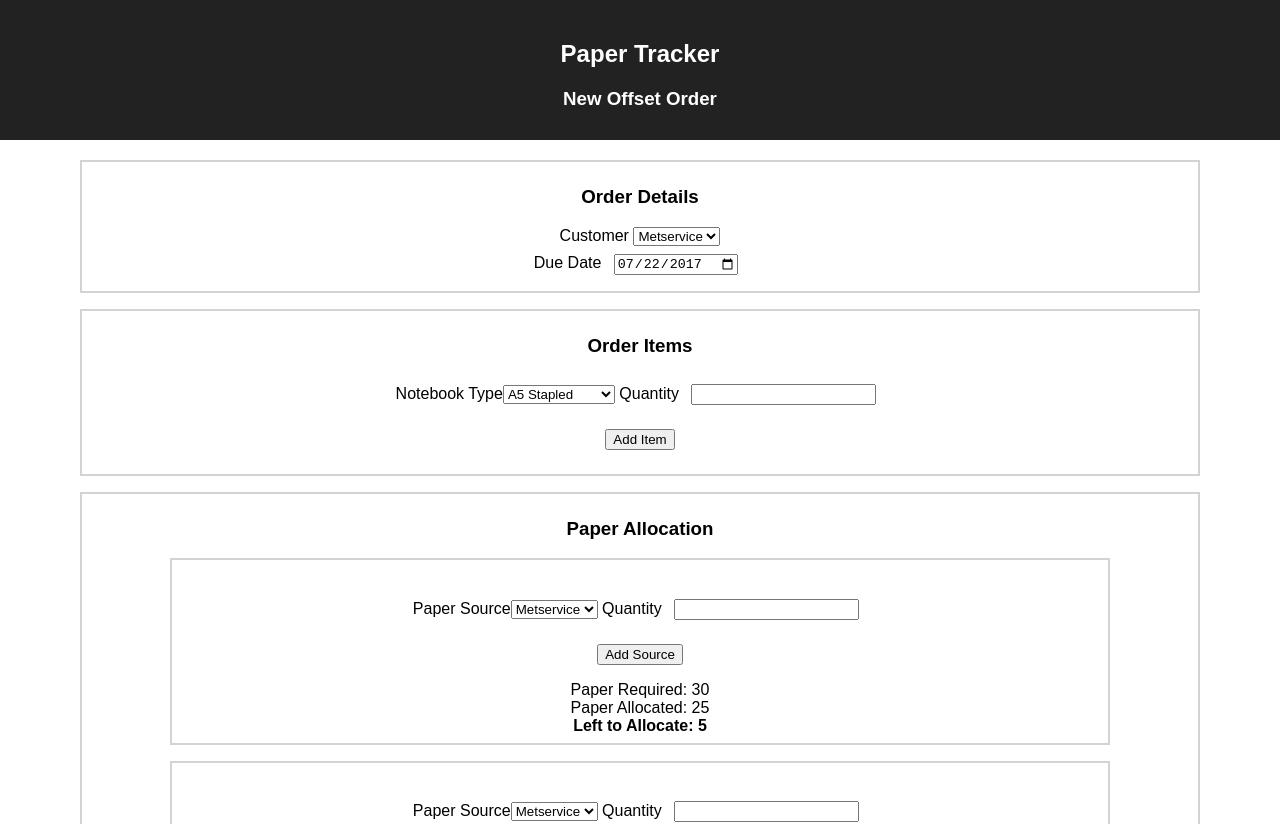
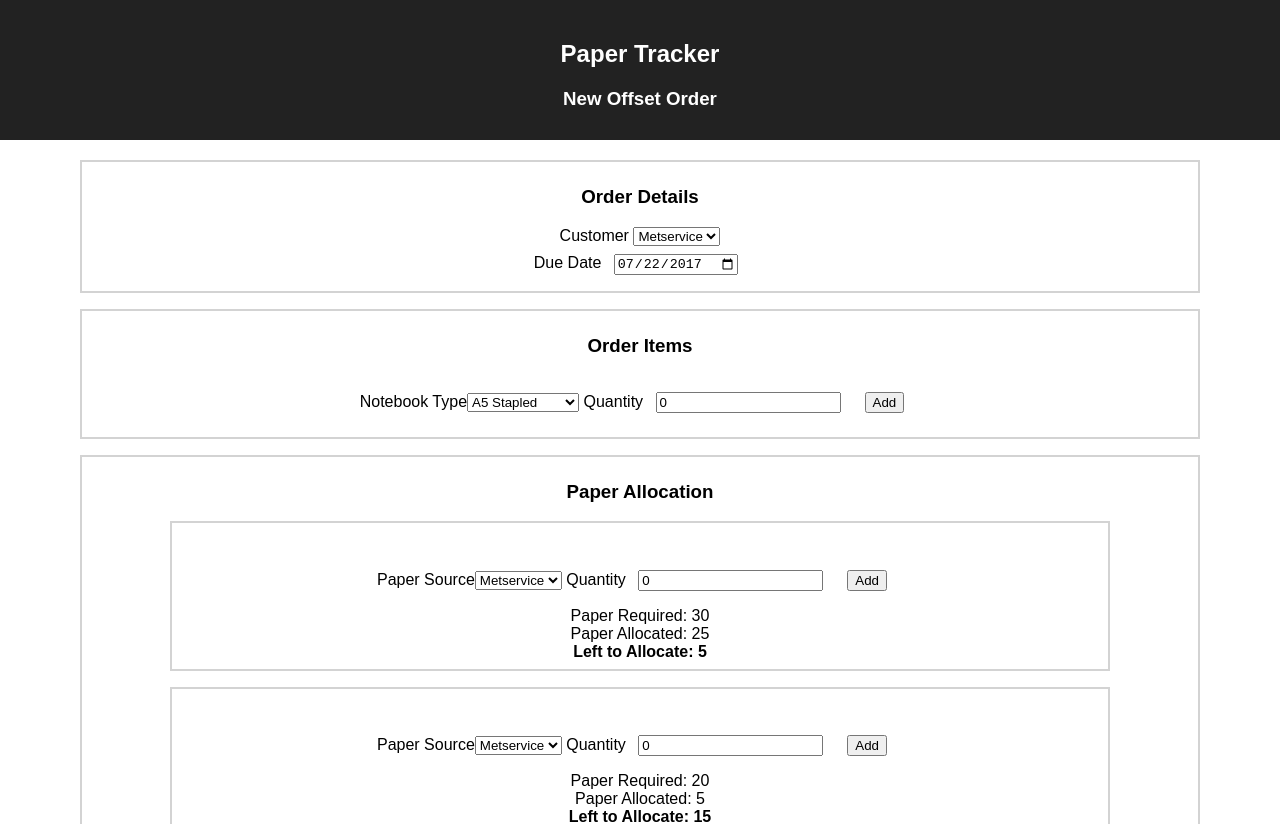
Before and after one commit to dwtong/pt-frontend, a React (Create React App) app: page / in a window 1280 px wide. Shown: the top 824 px of the page. Built offline with nearby package versions, Linux system fonts and the light colour scheme.

Commit message:
Make order items interactive

```diff
--- a/src/components/AllocatedQuantityFields.js
+++ b/src/components/AllocatedQuantityFields.js
@@ -1,16 +1,16 @@
-import React, { Component } from 'react';
+import React from 'react';
 import AllocatedQuantityResults from './AllocatedQuantityResults';
-import OptionsQuantityField from './OptionsQuantityField';
+import OptionsQuantitySelect from './OptionsQuantitySelect';
 
 const AllocatedQuantityFields = ({ paperType, paperSources }) =>
   <div>
     <h5>{paperType.name}</h5>
-    <OptionsQuantityField
+    <OptionsQuantitySelect
       label="Paper Source"
+      buttonLabel="Add Source"
       options={paperSources.map(source => {
         return {name: source.supplierName, id: source.supplierID};
       })}/>
-    <button type="button">Add Source</button>
     <AllocatedQuantityResults required={paperType.required} allocated={paperType.allocated} />
   </div>
 
--- a/src/components/AllocatedQuantityResults.js
+++ b/src/components/AllocatedQuantityResults.js
@@ -1,4 +1,4 @@
-import React, { Component } from 'react';
+import React from 'react';
 
 const AllocatedQuantityResults = ({ required, allocated }) =>
   <div>
--- a/src/components/OptionsQuantityField.js
+++ /dev/null
@@ -1,13 +0,0 @@
-import React, { Component } from 'react';
-
-const OptionsQuantityField = ({ label, options, handleOptionSelect, handleQuantityChange }) =>
-  <div>
-    <label>{label}</label>
-    <select onChange={handleOptionSelect}>
-      {options.map(option => <option>{option.name}</option>)}
-    </select>
-    <label> Quantity </label>
-    <input type="number" onChange={handleQuantityChange} />
-  </div>
-
-export default OptionsQuantityField;
--- /dev/null
+++ b/src/components/OptionsQuantitySelect.js
@@ -0,0 +1,47 @@
+import React, { Component } from 'react';
+
+class OptionsQuantitySelect extends Component {
+  constructor(props) {
+    super(props);
+
+    this.state = {
+      selectedOption: 0,
+      quantity: 0,
+    };
+
+    this.handleInputChange = this.handleInputChange.bind(this);
+    this.handleSubmit = this.handleSubmit.bind(this);
+  }
+
+  handleInputChange(event) {
+    const name = event.target.name;
+    const value = event.target.value;
+    this.setState({ [name]: value });
+  }
+
+  handleSubmit(event) {
+    event.preventDefault();
+    this.props.addItem({ item: this.state.selectedOption, quantity: this.state.quantity });
+  }
+
+  render() {
+    const { label, options } = this.props;
+    const { selectedOption, quantity } = this.state;
+
+    return(
+      <div>
+        <form onSubmit={this.handleSubmit}>
+          <label>{label}</label>
+          <select name="selectedOption" value={selectedOption} onChange={this.handleInputChange}>
+            {options.map(option => <option key={option.id} value={option.id}>{option.name}</option>)}
+          </select>
+          <label> Quantity </label>
+          <input name="quantity" type="number" value={quantity} onChange={this.handleInputChange} />
+          <button>Add</button>
+        </form>
+      </div>
+    );
+  }
+}
+
+export default OptionsQuantitySelect;
--- a/src/components/OrderDetails.js
+++ b/src/components/OrderDetails.js
@@ -1,4 +1,4 @@
-import React, { Component } from 'react';
+import React from 'react';
 
 const OrderDetails = ({ customers }) =>
   <div>
--- a/src/components/OrderItems.js
+++ b/src/components/OrderItems.js
@@ -1,18 +1,10 @@
-import React, { Component } from 'react';
-import OptionsQuantityField from './OptionsQuantityField';
+import React from 'react';
 
-const OrderItems = ({ notebooks, handleItemSelect, handleItemQuantityChange }) => {
-  const notebookOptions = notebooks.map(notebook => {return { name: notebook.name, id: notebook.id } });
-
+const OrderItems = ({ children }) => {
   return (
     <div>
       <h3>Order Items</h3>
-      <OptionsQuantityField
-        label="Notebook Type"
-        options={notebookOptions}
-        handleOptionSelect={handleItemSelect}
-        handleQuantityChange={handleItemQuantityChange} />
-      <button type="button">Add Item</button>
+      {children}
     </div>
   );
 };
--- a/src/components/OrderPaperAllocations.js
+++ b/src/components/OrderPaperAllocations.js
@@ -1,4 +1,4 @@
-import React, { Component } from 'react';
+import React from 'react';
 import { borderStyle } from '../styles';
 import AllocatedQuantityFields from './AllocatedQuantityFields';
 
--- a/src/containers/OrderForm.js
+++ b/src/containers/OrderForm.js
@@ -1,4 +1,5 @@
 import React, { Component } from 'react';
+import OptionsQuantitySelect from '../components/OptionsQuantitySelect';
 import OrderItems from '../components/OrderItems'
 import OrderDetails from '../components/OrderDetails'
 import OrderPaperAllocations from '../components/OrderPaperAllocations'
@@ -15,14 +16,21 @@ class OrderForm extends Component {
       order: {
         customer: '',
         dueDate: '2017-07-17',
-        order_items: [],
+        orderItems: [],
       },
       customers: CUSTOMERS,
       notebookTypes: NOTEBOOKS,
       paperSources: PAPER_SOURCES,
     }
 
+    this.addOrderItem = this.addOrderItem.bind(this);
     this.calcuatePaperRequired = this.calculatePaperRequired.bind(this);
+  }
+
+  addOrderItem(item) {
+    const newItem = { bookId: parseInt(item.item), quantity: item.quantity };
+    const updatedItems = [...this.state.order.orderItems, newItem];
+    this.setState({ order: { orderItems: updatedItems } });
   }
 
   calculatePaperRequired() {
@@ -32,15 +40,31 @@ class OrderForm extends Component {
     ]);
   }
 
+  findNotebookName(id) {
+    return this.state.notebookTypes.find(nb => nb.id === id).name;
+  }
+
   render () {
+    const notebooks = this.state.notebookTypes.map(nb => {return { name: nb.name, id: nb.id } });
+    const orderItems = this.state.order.orderItems.map(item =>
+      <p><strong>{this.findNotebookName(item.bookId)}</strong> Quantity: {item.quantity}</p>)
+
     return (
       <div>
         <div style={borderStyle}>
           <OrderDetails customers={this.state.customers} />
         </div>
+
         <div style={borderStyle}>
-          <OrderItems notebooks={this.state.notebookTypes} />
+          <OrderItems>
+            {orderItems}
+            <OptionsQuantitySelect
+              label="Notebook Type"
+              options={notebooks}
+              addItem={this.addOrderItem} />
+          </OrderItems>
         </div>
+
         <div style={borderStyle}>
           <OrderPaperAllocations
             paperRequired={this.calculatePaperRequired()}
```
